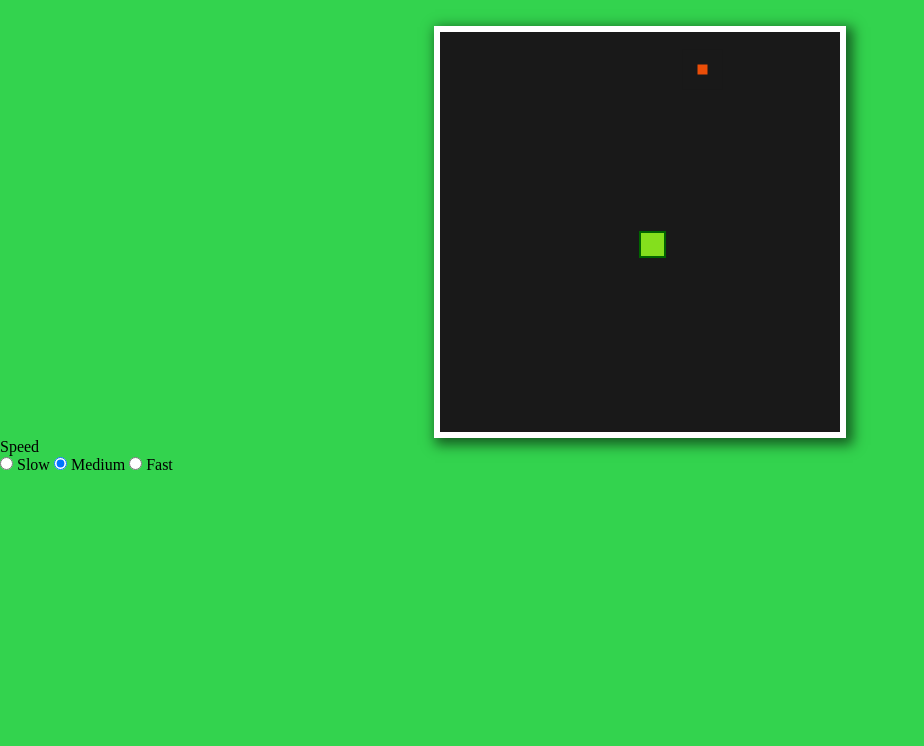
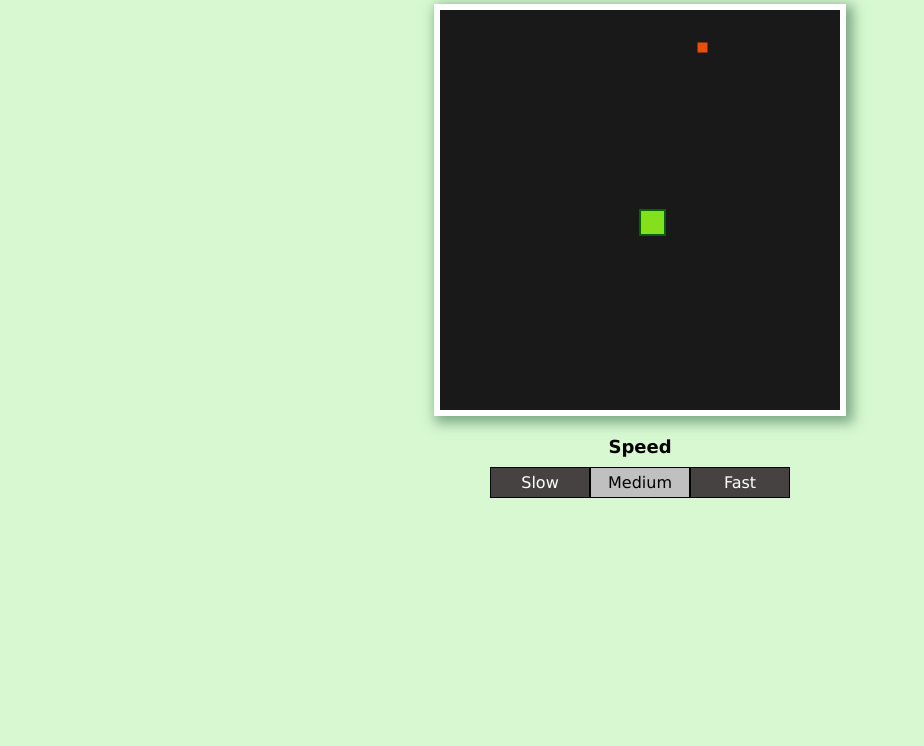
Before and after one commit to laoiseearle/snake, a plain HTML site: page index.html in a window 1280 px wide. Shown: the part 54-800 px from the top of the page, without its empty margins (0-924 px from the left). Drawn offline with Linux system fonts and the light colour scheme.

Commit message:
Add style to radio buttons

```diff
--- a/index.html
+++ b/index.html
@@ -7,14 +7,25 @@
     <title>Snake</title>
 </head>
 <body>
+    <header>
+            <h1>Snake</h1>
+    </header>
 <div class="game-container">
     <canvas id="game-screen" height="400" width="400"></canvas>
 </div>
 <div class="settings">
-    <p>Speed</p>
-    <input type="radio" name="speed" value="1" onclick="changed()"> Slow
-    <input type="radio" name="speed" value="2" checked onclick="changed()"> Medium
-    <input type="radio" name="speed" value="3" onclick="changed()"> Fast
+    <div class="speed">
+        <h2>Speed</h2>
+        <div class="speed-radio">
+            <input class="radio" id="slow" type="radio" name="speed" value="1" onclick="changed()">
+            <label for="slow">Slow</label>
+
+            <input class="radio" id="medium" type="radio" name="speed" value="2" checked onclick="changed()">
+            <label for="medium">Medium</label>
+
+            <input class="radio" id="fast" type="radio" name="speed" value="3" onclick="changed()">
+            <label for="fast">Fast</label></div>
+    </div>
 </div>
     <script src="snake.js" type="text/javascript"></script>
 </body>
--- a/styles.css
+++ b/styles.css
@@ -2,21 +2,54 @@
     padding: 0;
     margin: 0;
     box-sizing: border-box;
+    font-family: Verdana, Geneva, Tahoma, sans-serif;
 }
-
 body{
     height: 100vh;
     width: 100vw;
-    background-color: rgb(51, 211, 78);
+    background-color: rgb(215, 248, 209);
     position: fixed;
+    display: flex;
+    flex-direction: column;
+    align-items: center;
 }
 .game-container{
     display: flex;
-    justify-content: center;
-    margin-top: 80px;
+    margin-top: 20px;
 }
-
 #game-screen{
     border: 6px solid white;
-    box-shadow: 4px 4px 12px 3px rgb(22, 95, 34);
+    box-shadow: 4px 4px 12px 3px rgb(123, 168, 131);
 }
+.settings{
+    margin-top: 20px;
+    color: white;
+}
+.settings input[type="radio"]{
+    opacity: 0;
+    width: 0;
+    height: 0;
+}
+.settings input[type="radio"]:checked + label{
+    background-color: rgb(192, 192, 192);
+    color: black;
+}
+.settings label{
+    background-color: rgb(70, 66, 66);
+    border: 1px solid rgb(2, 2, 2);
+    padding: 5px;
+    width: 100px;
+    text-align: center;
+    cursor: pointer;
+}
+.settings h2{
+    color: black;
+    font-size: 18px;
+    text-align: center;
+    margin-bottom: 10px;
+}
+.speed-radio{
+    display: flex;
+    flex-direction: row;
+    justify-content: space-evenly;
+}
```
